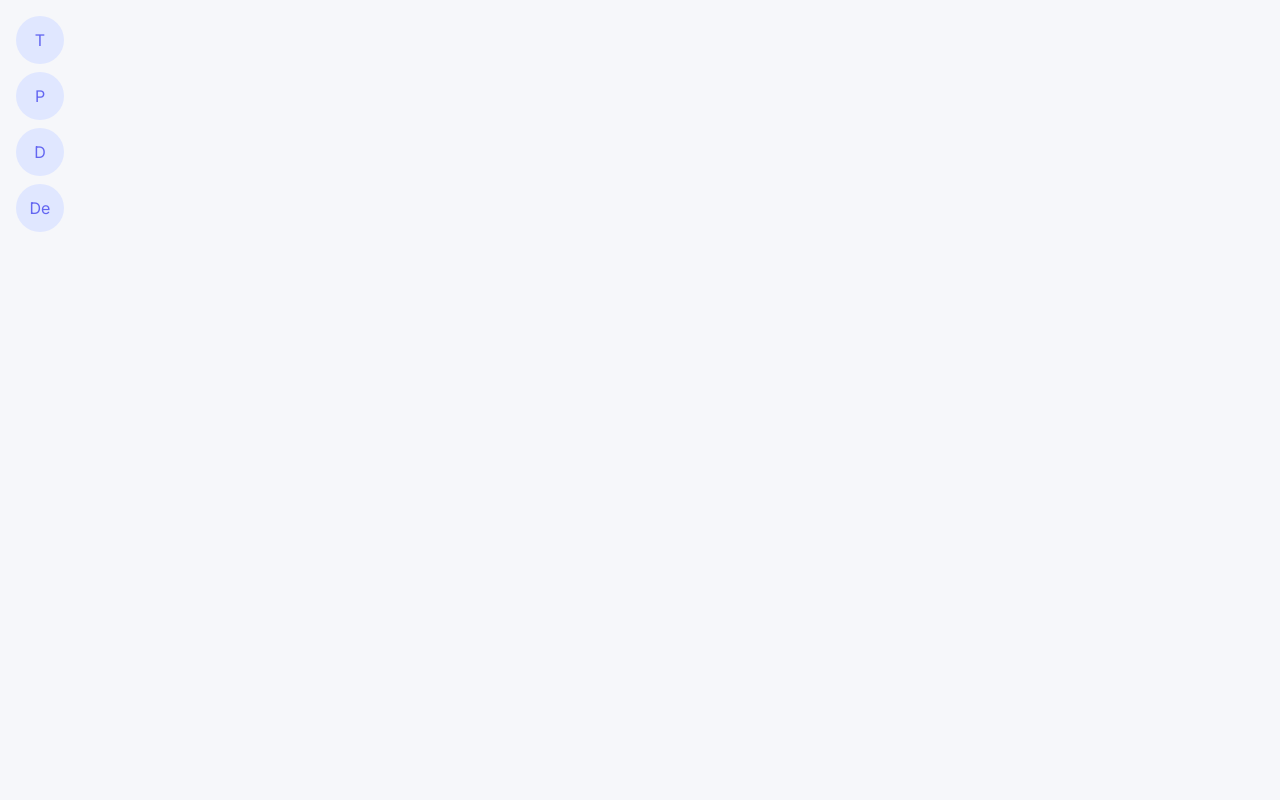
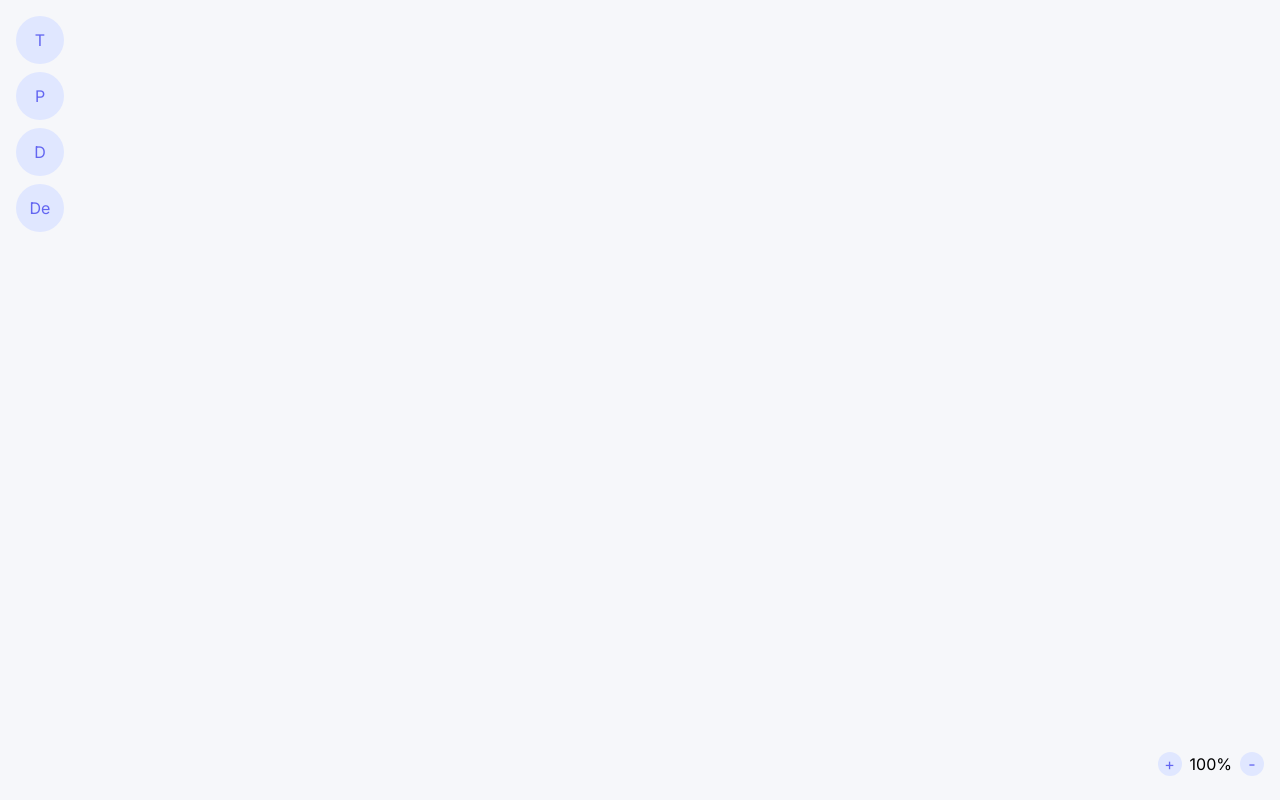
Before and after one commit to RuFrontEnd/minder, a Next.js app in the folder frontend/: page /process in a window 1280 px wide. Built offline with nearby package versions, Linux system fonts and the light colour scheme.

Commit message:
scale up / down / to default by button

```diff
--- a/frontend/src/app/process/page.tsx
+++ b/frontend/src/app/process/page.tsx
@@ -22,7 +22,6 @@ let useEffected = false,
     dy: number // distance between event py & pressing shape py
   } = null,
   offset: Vec = { x: 0, y: 0 },
-  scale: number = 1,
   dragP: Vec = { x: 0, y: 0 },
   alignment: {
     offset: number,
@@ -48,6 +47,7 @@ export default function ProcessPage() {
       Terminal | Data | Process | Desicion | null
     >(null),
     [space, setSpace] = useState(false),
+    [scale, setScale] = useState(1),
     [leftMouseBtn, setLeftMouseBtn] = useState(false);
 
   const checkData = () => {
@@ -72,6 +72,35 @@ export default function ProcessPage() {
       shape.getRedundancies();
     });
   };
+
+  const zoom = (delta: number, client: {
+    x: number,
+    y: number
+  }) => {
+    if (!$canvas) return
+    const scaleAmount = -delta / 500;
+    const _scale = scale * (1 + scaleAmount)
+    setScale(_scale);
+
+    // zoom the page based on where the cursor is
+    var distX = client.x / $canvas.width;
+    var distY = client.y / $canvas.height;
+
+    // calculate how much we need to zoom
+    const unitsZoomedX = $canvas.width / _scale * scaleAmount;
+    const unitsZoomedY = $canvas.height / _scale * scaleAmount;
+
+    const unitsAddLeft = unitsZoomedX * distX;
+    const unitsAddTop = unitsZoomedY * distY;
+
+    offset.x -= unitsAddLeft;
+    offset.y -= unitsAddTop;
+
+    shapes.forEach((shape) => {
+      shape.scale = _scale;
+      shape.offset = offset
+    });
+  }
 
   const onMouseDown = useCallback(
     (e: React.MouseEvent<HTMLCanvasElement>) => {
@@ -148,7 +177,7 @@ export default function ProcessPage() {
         dragP = p;
       }
     },
-    [space, setLeftMouseBtn]
+    [space, scale, setLeftMouseBtn]
   );
 
   const onMouseMove =
@@ -180,11 +209,11 @@ export default function ProcessPage() {
         const sticking = (alignment.p && shape.id === pressing?.shape.id)
 
         // if (!sticking) {
-          // TODO: seperate move and resize feature in Core
-          shape.onMouseMove(
-            p,
-            sender && sender.shape.id !== shape.id ? true : false
-          );
+        // TODO: seperate move and resize feature in Core
+        shape.onMouseMove(
+          p,
+          sender && sender.shape.id !== shape.id ? true : false
+        );
         // }
 
         if (movingCanvas) {
@@ -286,30 +315,7 @@ export default function ProcessPage() {
   );
 
   const onMouseWeel = (e: React.WheelEvent<HTMLCanvasElement>) => {
-    if (!$canvas) return;
-
-    const deltaY = e.deltaY;
-    const scaleAmount = -deltaY / 500;
-    scale = scale * (1 + scaleAmount);
-
-    // zoom the page based on where the cursor is
-    var distX = e.clientX / $canvas.width;
-    var distY = e.clientY / $canvas.height;
-
-    // calculate how much we need to zoom
-    const unitsZoomedX = $canvas.width / scale * scaleAmount;
-    const unitsZoomedY = $canvas.height / scale * scaleAmount;
-
-    const unitsAddLeft = unitsZoomedX * distX;
-    const unitsAddTop = unitsZoomedY * distY;
-
-    offset.x -= unitsAddLeft;
-    offset.y -= unitsAddTop;
-
-    shapes.forEach((shape) => {
-      shape.scale = scale;
-      shape.offset = offset
-    });
+    zoom(e.deltaY, { x: e.clientX, y: e.clientY })
   };
 
   const onDoubleClick = useCallback(
@@ -461,6 +467,21 @@ export default function ProcessPage() {
     setDbClickedShape(null);
     checkData();
   };
+
+  const onClickScalePlusIcon = () => {
+    if (!$canvas) return
+    zoom(100, { x: $canvas?.width / 2, y: $canvas?.height / 2 })
+  }
+
+  const onClickScaleMinusIcon = () => {
+    if (!$canvas) return
+    zoom(-100, { x: $canvas?.width / 2, y: $canvas?.height / 2 })
+  }
+
+  const onClickScaleNumber = () => {
+    if (!$canvas) return
+    zoom(-((1 / scale - 1) * 500), { x: $canvas?.width / 2, y: $canvas?.height / 2 })
+  }
 
   const draw = useCallback(() => {
     if (!ctx) return
@@ -621,6 +642,26 @@ export default function ProcessPage() {
           }}
         />
       )}
+
+      <div className="fixed m-4 bottom-0 right-0">
+        <div className="flex">
+          <div
+            className="mb-2 w-6 h-6 inline-flex items-center justify-center rounded-full bg-indigo-100 text-indigo-500 flex-shrink-0 cursor-pointer"
+            onClick={onClickScalePlusIcon}
+          >
+            +
+          </div>
+          <div className="mx-2 cursor-pointer" onClick={onClickScaleNumber}>
+            {Math.ceil(scale * 100)}%
+          </div>
+          <div
+            className="mb-2 w-6 h-6 inline-flex items-center justify-center rounded-full bg-indigo-100 text-indigo-500 flex-shrink-0 cursor-pointer"
+            onClick={onClickScaleMinusIcon}
+          >
+            -
+          </div>
+        </div>
+      </div>
     </>
   );
 }
```
